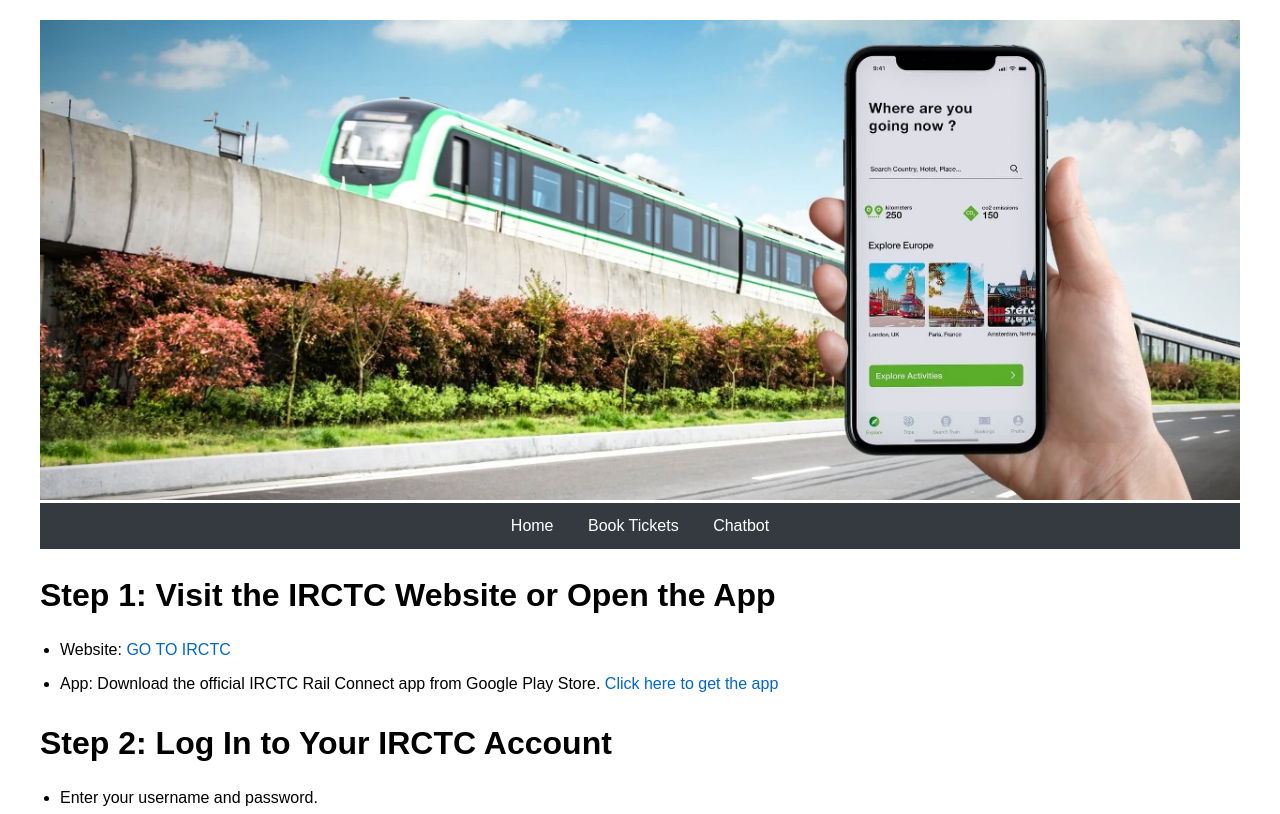
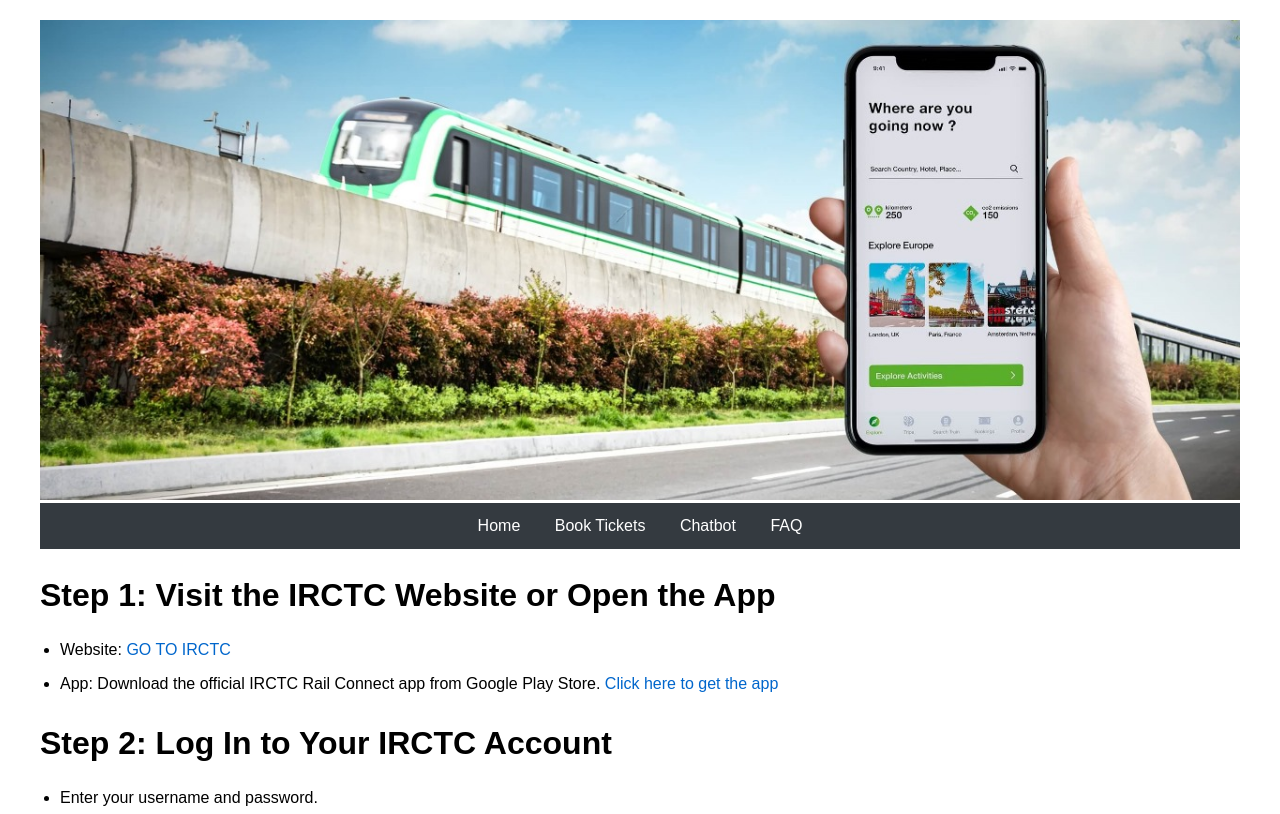
Before and after one commit to Dron-cyber/Dtsi, a plain HTML site: page book.html in a window 1280 px wide. Shown: the top 814 px of the page. Drawn offline with Linux system fonts and the light colour scheme.

Commit message:
Update book.html

```diff
--- a/book.html
+++ b/book.html
@@ -5,15 +5,14 @@
     <meta charset="UTF-8">
     <meta name="viewport" content="width=device-width, initial-scale=1.0">
     <title>Ticketless Traveling</title>
-    <!-- <link rel="stylesheet" href="style.css"> -->
+
      <style>
                 body {
             font-family: 'Arial', sans-serif;
             line-height: 1.6;
             margin: 0;
             padding: 0;
-            /* background-color: black;
-            color: WHITE; */
+
 
         }
 
@@ -51,7 +50,7 @@
             display: flex;
             justify-content: center;
             align-items: center;
-            /* border-radius: 20px; */
+
         }
 
         .container h1,
@@ -245,8 +244,7 @@
             <a href="index.html" class="hover1">Home</a>
             <a href="book.html" class="hover1">Book Tickets</a>
             <a href="chatbot.html" class="hover1">Chatbot</a>
-             <!-- <a href="" class="hover1">FAQ</a>
-            <a href="" class="hover1">Contact Us</a>  -->
+            <a href="FAQ.html" class="hover1">FAQ</a>
         </nav>
         <div class="main">
         <div class="content">
@@ -326,19 +324,7 @@
             </ul>
 
 
-        <!-- <div class="video">
-            <iframe width="560" height="315" src="https://www.youtube.com/embed/VZG696ogBAA?si=QnV_gj6BfkL-Qo2r"
-                title="YouTube video player" frameborder="0"
-                allow="accelerometer; autoplay; clipboard-write; encrypted-media; gyroscope; picture-in-picture"
-                referrerpolicy="strict-origin-when-cross-origin" allowfullscreen></iframe>
-        </div>
-    </div> -->
-        <!-- <div class="chat">
-            <iframe
-                src="https://cdn.botpress.cloud/webchat/v2.2/shareable.html?configUrl=https://files.bpcontent.cloud/2024/12/18/13/20241218133131-61GQQKJA.json"
-                frameborder="0" class="chatbot"></iframe>
-        </div>
-    </div> -->
+
 
 
 
```
